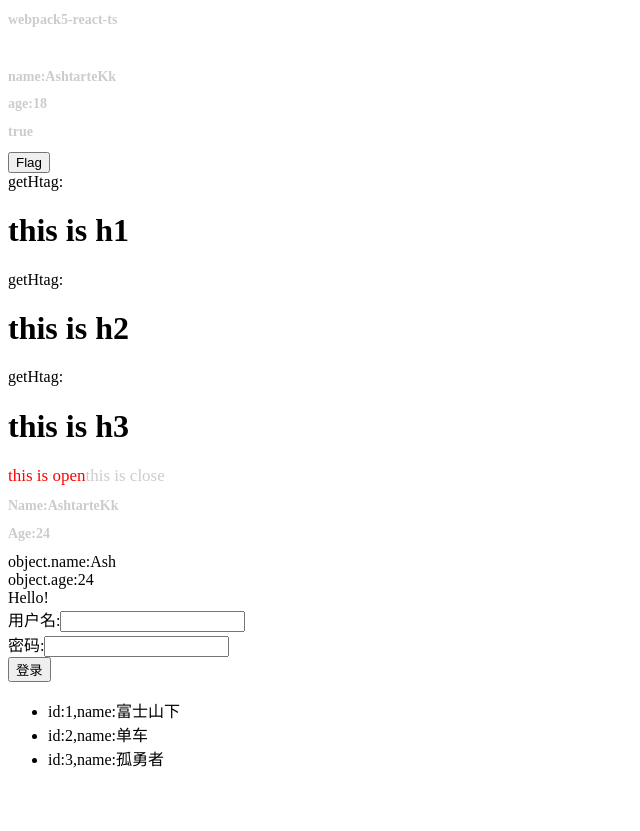
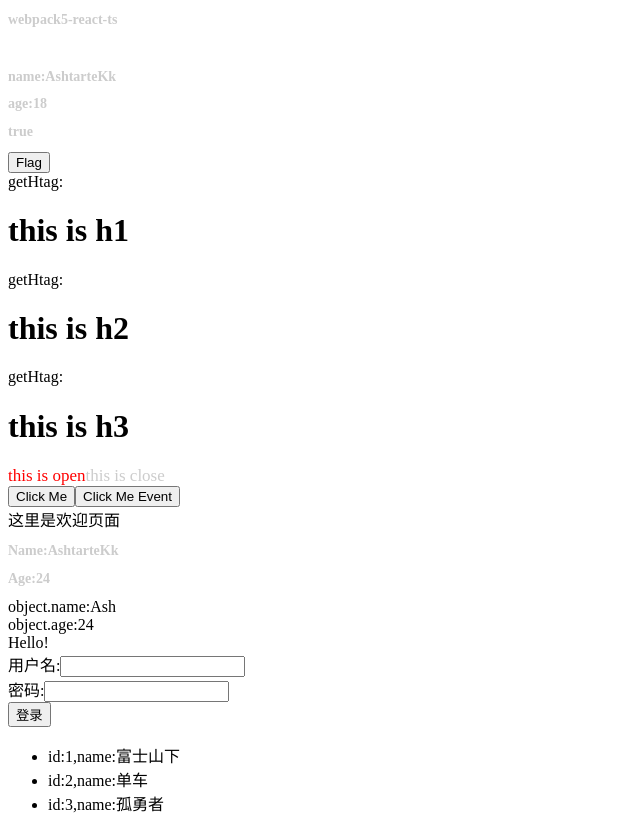
Before and after one commit to Ashtartekk/React-Learn, a React app: page / in a window 1280 px wide. Shown: the whole page, without its empty margins (0-640 px from the left). Before the commit the page ends 800 px from the top, so only its background shows below. Built offline with nearby package versions, Linux system fonts and the light colour scheme.

Commit message:
类组件

```diff
--- a/src/App.tsx
+++ b/src/App.tsx
@@ -51,6 +51,16 @@ const style = {
   color:'#ccc',fontSize:'17px'
 }
 
+import Welcome from './components/Welcome'
+
+function utilFn(){
+  console.log('111')
+}
+
+function utilFnEvent(e){
+  console.log('e=>>',e)
+}
+
 function App() {
   return(
     <div>
@@ -67,6 +77,9 @@ function App() {
         <span style={style}>this is close</span>
         {/* <img src={webpack} alt="" /> */}
         <br />
+        <button onClick={utilFn}>Click Me</button>
+        <button onClick={utilFnEvent}>Click Me Event</button>
+        <Welcome/>
         <Class/>
         <Home/>
         <div>
--- /dev/null
+++ b/src/components/Welcome.tsx
@@ -0,0 +1,10 @@
+import React from 'react'
+
+class Welcome extends React.Component {
+    //类组件
+    render(){
+        return <div>这里是欢迎页面</div>
+    }
+}
+
+export default Welcome
```
Also changed, not shown: src/components/util.tsx (added, +12 -0 lines), 1 other file (tests, documents, lock files or other folders).
